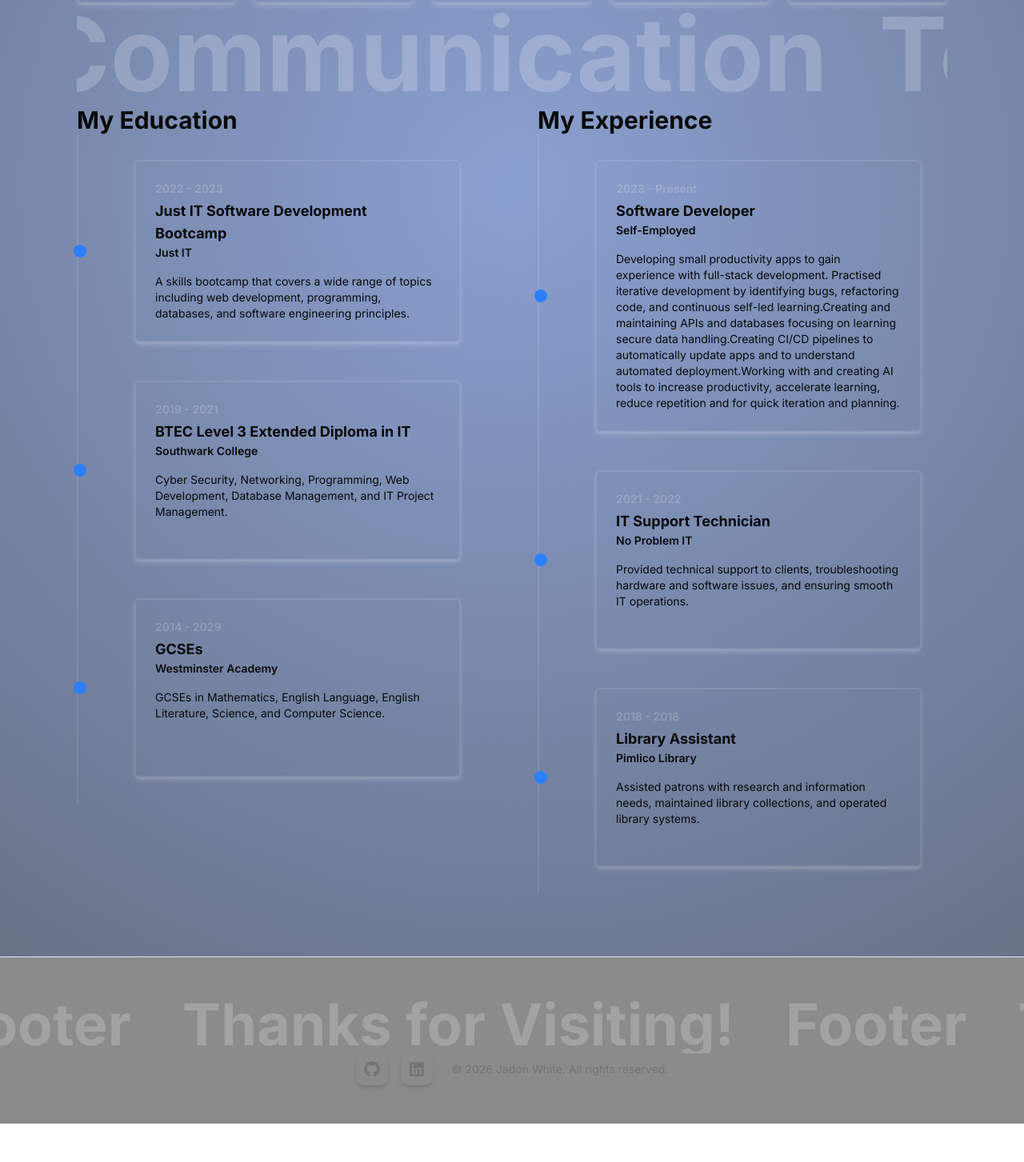
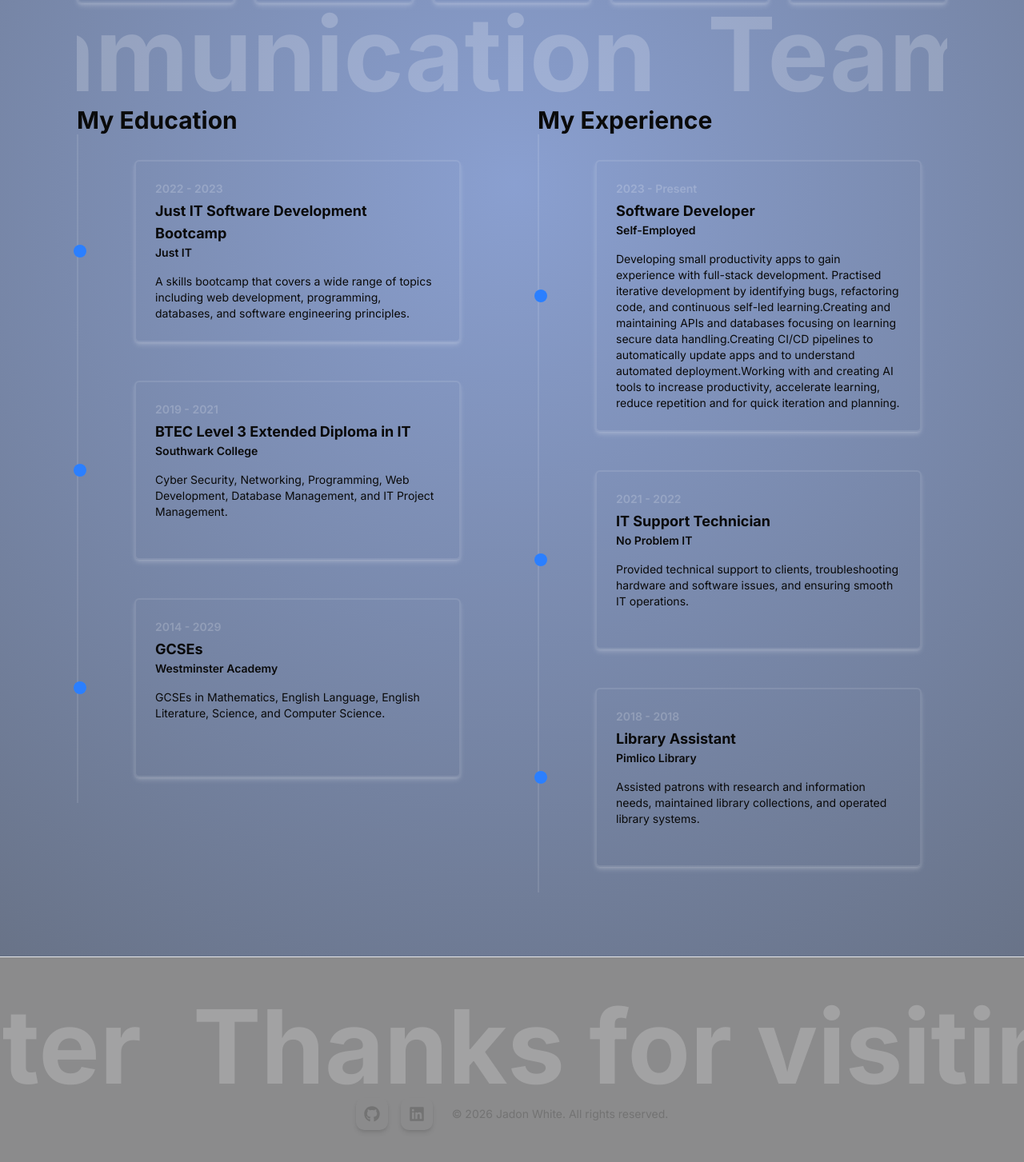
Before and after one commit to JadWhite2003/jadportfolio, a Next.js app: page /hire in a window 1280 px wide. Shown: the part 637-2090 px from the top of the page at 80% size. Before the commit the page ends 2042 px from the top, so only its background shows below. Built offline with nearby package versions, Linux system fonts and the light colour scheme.

Commit message:
Fixed animations and slight perfomance improvements

```diff
--- a/app/about/page.tsx
+++ b/app/about/page.tsx
@@ -57,19 +57,20 @@ const About = () => {
 
             </div>
             {/* Scrolling divider */}
-            <div className='relative overflow-hidden'>
-                <div className='animate-scrollHorizontal flex flex-nowrap whitespace-nowrap gap-16'>
-                    <span className='font-bold lg:text-9xl text-4xl text-white/20'> Problem Solver </span>
-                    <span className='font-bold lg:text-9xl text-4xl text-white/20'> Gamer </span>
-                    <span className='font-bold lg:text-9xl text-4xl text-white/20'> Creative </span>
-                    <span className='font-bold lg:text-9xl text-4xl text-white/20'> Deep Thinker </span>
-
-                    {/*seamless animation*/}
-                    <span className='font-bold lg:text-9xl text-4xl text-white/20'> Problem Solver </span>
-                    <span className='font-bold lg:text-9xl text-4xl text-white/20'> Gamer </span>
-                    <span className='font-bold lg:text-9xl text-4xl text-white/20 '> Creative </span>
-                    <span className='font-bold lg:text-9xl text-4xl text-white/20'> Deep Thinker </span>
-
+            <div className="relative overflow-hidden">
+                <div className="flex w-max animate-scrollHorizontal">
+                    {[0, 1].map((copy) => (
+                        <div
+                            key={copy}
+                            aria-hidden={copy === 1}
+                            className="flex shrink-0 gap-16 pr-16 "
+                        >
+                            <span className='font-bold text-9xl text-white/20'> Gamer</span>
+                            <span className='font-bold text-9xl text-white/20'> Creative</span>
+                            <span className='font-bold text-9xl text-white/20'> Problem-Solver</span>
+                            <span className='font-bold text-9xl text-white/20'> Time management</span>
+                        </div>
+                    ))}
                 </div>
             </div>
         </div>
--- a/app/footer/footer.tsx
+++ b/app/footer/footer.tsx
@@ -5,19 +5,20 @@ const Footer = () => {
   return (
     <footer className='border-t dark:bg-gray-950 bg-zinc-900/50 border-gray-200 dark:border-gray-800 py-12'>
         {/* Scrolling divider */}
-            <div className='relative overflow-hidden'>
-                <div className='animate-scrollHorizontal flex flex-nowrap whitespace-nowrap gap-16'>
-                    <span className='font-bold text-7xl text-white/20'> Footer </span>
-                    <span className='font-bold text-7xl text-white/20'> Thanks for Visiting! </span>
-                    <span className='font-bold text-7xl text-white/20'>Footer </span>
-                    <span className='font-bold text-7xl text-white/20'> Thanks for Visiting! </span>
-
-                    {/*seamless animation*/}
-                    <span className='font-bold text-7xl text-white/20'>Footer </span>
-                    <span className='font-bold text-7xl text-white/20'> Thanks for Visiting! </span>
-                    <span className='font-bold text-7xl text-white/20'>Footer </span>
-                    <span className='font-bold text-7xl text-white/20'> Thanks for Visiting! </span>
-
+            <div className="relative overflow-hidden">
+                <div className="flex w-max animate-scrollHorizontal">
+                    {[0, 1].map((copy) => (
+                        <div
+                            key={copy}
+                            aria-hidden={copy === 1}
+                            className="flex shrink-0 gap-16 pr-16"
+                        >
+                            <span className='font-bold text-9xl text-white/20'>Footer</span>
+                            <span className='font-bold text-9xl text-white/20'>Thanks for visiting!</span>
+                            <span className='font-bold text-9xl text-white/20'>Footer</span>
+                            <span className='font-bold text-9xl text-white/20'>Thanks for visiting!</span>
+                        </div>
+                    ))}
                 </div>
             </div>
         <div className="w-[80%] mx-auto">
--- a/app/globals.css
+++ b/app/globals.css
@@ -75,7 +75,7 @@
 
 @layer utilities {
   .animate-scrollVertical {
-    animation: scrollVertical 50s linear infinite;
+    animation: scrollVertical 70s linear infinite;
   }
 }
 
@@ -90,7 +90,7 @@
 
 @layer utilities {
   .animate-scrollHorizontal {
-    animation: scrollHorizontal 60s linear infinite;
+    animation: scrollHorizontal 90s linear infinite;
   }
 }
 
--- a/app/hire/page.tsx
+++ b/app/hire/page.tsx
@@ -39,22 +39,24 @@ const Hire = () => {
                 </div>
             </div>
             {/* Scrolling divider */}
-            <div className='relative overflow-hidden'>
-                <div className='animate-scrollHorizontal flex flex-nowrap whitespace-nowrap gap-16'>
-                    <span className='font-bold lg:text-9xl text-4xl text-white/20'> Communication </span>
-                    <span className='font-bold lg:text-9xl text-4xl text-white/20'> Teamwork </span>
-                    <span className='font-bold lg:text-9xl text-4xl text-white/20'> Problem-Solving </span>
-                    <span className='font-bold lg:text-9xl text-4xl text-white/20'> Time management </span>
-
-                    {'seamless animation'}
-                    <span className='font-bold lg:text-9xl text-4xl text-white/20'> Communication </span>
-                    <span className='font-bold lg:text-9xl text-4xl text-white/20'> Teamwork </span>
-                    <span className='font-bold lg:text-9xl text-4xl text-white/20'> Problem-Solving </span>
-                    <span className='font-bold lg:text-9xl text-4xl text-white/20'> Time management </span>
-
+            <div className="relative overflow-hidden">
+                <div className="flex w-max animate-scrollHorizontal">
+                    {[0, 1].map((copy) => (
+                        <div
+                            key={copy}
+                            aria-hidden={copy === 1}
+                            className="flex shrink-0 gap-16 pr-16"
+                        >
+                            <span className='font-bold text-9xl text-white/20'>Communication</span>
+                            <span className='font-bold text-9xl text-white/20'>Teamwork</span>
+                            <span className='font-bold text-9xl text-white/20'>Problem-Solving</span>
+                            <span className='font-bold text-9xl text-white/20'>Time management</span>
+                        </div>
+                    ))}
                 </div>
             </div>
             {/*Experience and education */}
+
             <div>
                 <div className="max-w-7xl mx-auto grid grid-cols-1 md:grid-cols-2 gap-16 items-stretch">
                     {/* Education */}
--- a/app/projects/ProjectCard.tsx
+++ b/app/projects/ProjectCard.tsx
@@ -1,5 +1,6 @@
 import React from 'react'
 import Link from 'next/link'
+import Image from 'next/image'
 import { ExternalLink } from 'lucide-react'
 
 
@@ -22,7 +23,7 @@ const ProjectCard = ({ description, title, technologies, image, demo, github, fe
     ${featured ? "shadow-[0_0_30px_rgba(129,140,248,0.6)]" : ""}
   `}
         ><div className='relative h-48 overflow-hidden'>
-            <img
+            <Image
                 src={image}
                 alt={title}
                 width={400}
--- a/app/projects/page.tsx
+++ b/app/projects/page.tsx
@@ -13,19 +13,20 @@ const ProjectsPage = () => {
       {/* Scrolling divider */}
       <div className='relative'>
         <div className="absolute inset-0 overflow-hidden -z-10 pointer-events-none">
-          <div className=' animate-scrollVertical flex flex-col gap-16'>
-            <span className='font-bold lg:text-9xl text-4xl text-white/20'>Technical</span>
-            <span className='font-bold lg:text-9xl text-4xl text-white/20'>Well Coded</span>
-            <span className='font-bold lg:text-9xl text-4xl text-white/20'>Industry Level</span>
-            <span className='font-bold lg:text-9xl text-4xl text-white/20'>New Ideas</span>
-
-            {/*seamless animation*/}
-            <span className='font-bold lg:text-9xl text-4xl text-white/20'> Technical </span>
-            <span className='font-bold lg:text-9xl text-4xl text-white/20'> Well Coded </span>
-            <span className='font-bold lg:text-9xl text-4xl text-white/20 '> Industry Level </span>
-            <span className='font-bold lg:text-9xl text-4xl text-white/20'> New Ideas </span>
-
-          </div>
+                <div className="flex w-max flex-col animate-scrollVertical">
+                    {[0, 1].map((copy) => (
+                        <div
+                            key={copy}
+                            aria-hidden={copy === 1}
+                            className="flex flex-col shrink-0 gap-16 pb-16"
+                        >
+                            <span className='font-bold text-9xl text-white/20'>Technical</span>
+                            <span className='font-bold text-9xl text-white/20'>Industry code</span>
+                            <span className='font-bold text-9xl text-white/20'>Creative</span>
+                            <span className='font-bold text-9xl text-white/20'>Functional</span>
+                        </div>
+                    ))}
+                </div>
         </div>
         <div className="relative z-10">
           <div className="text-center mb-12 space-y-3">
```
Also changed, not shown: components/Hero.tsx (+16 -25 lines).
